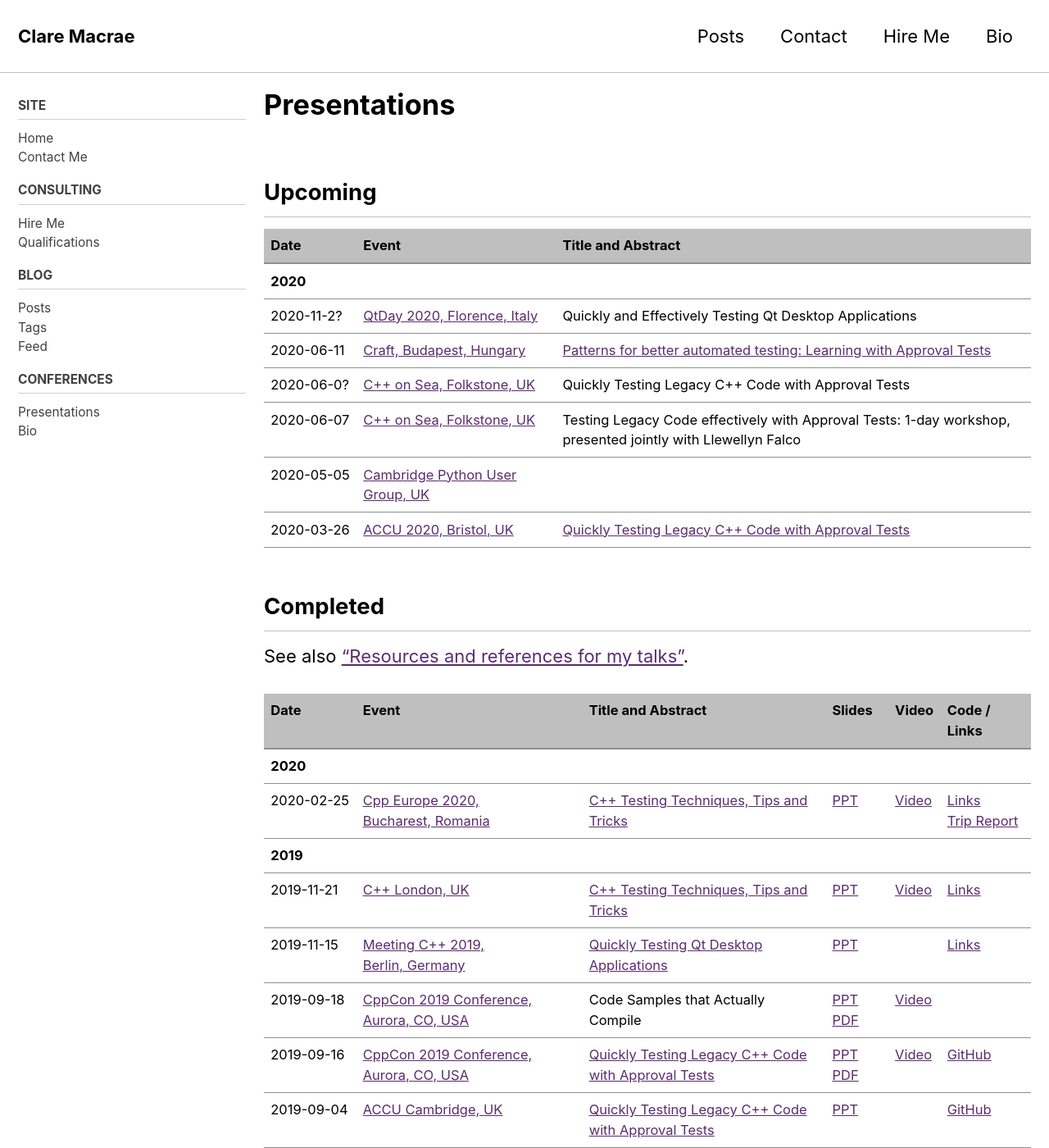
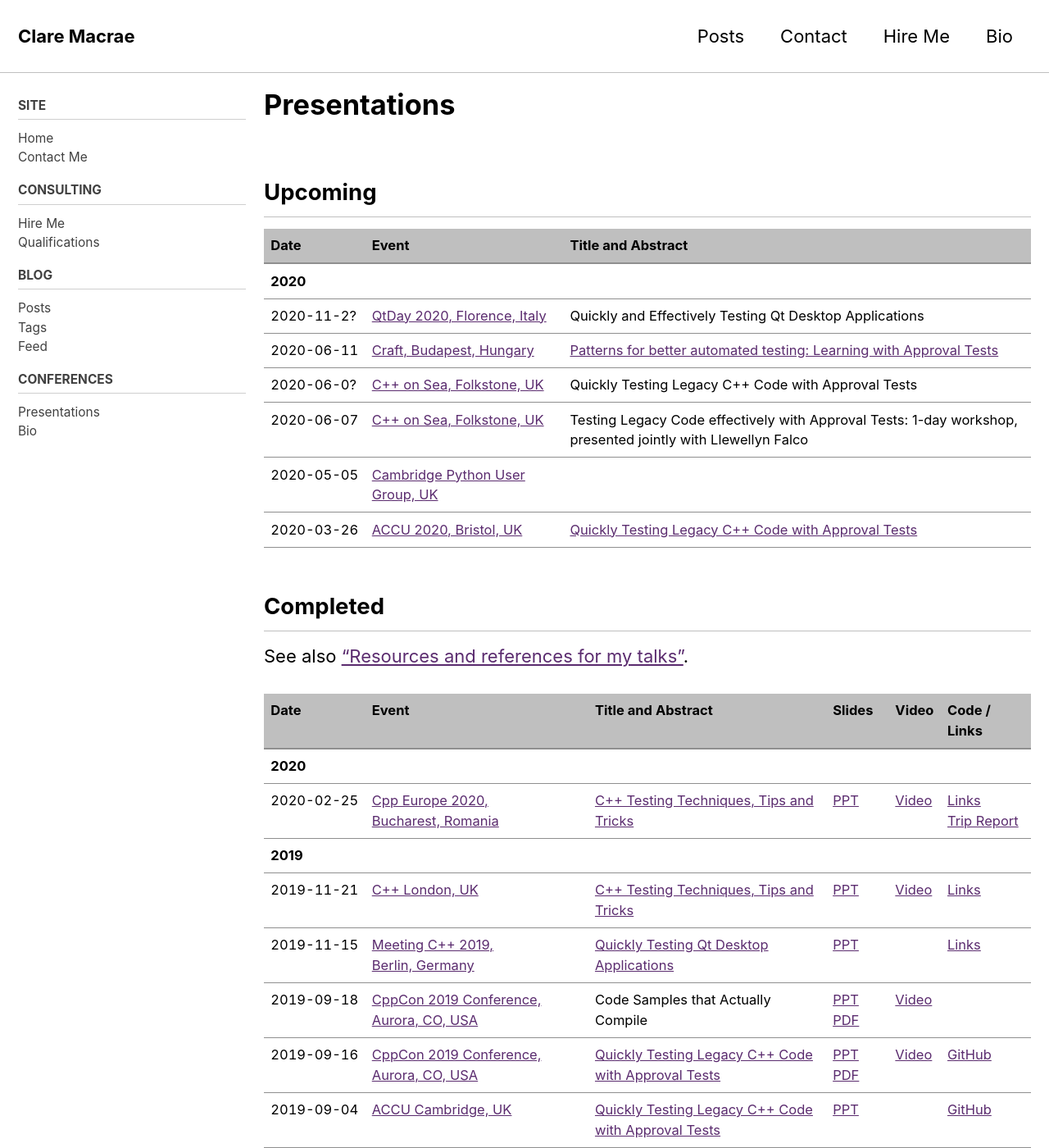
Before and after one commit to claremacrae/claremacrae.github.io, a Jekyll site: the page built from conferences/presentations.md, in a window 1280 px wide and 1400 px high. Shown: the whole window at 82% size. Built offline with Jekyll 4.4.1, drawn with Linux system fonts in a browser that asks for light colours; cached includes are drawn as plain includes; nearby versions of some CDN libraries.

Commit message:
Better alignment for dates in tables

```diff
--- a/_sass/minimal-mistakes/_utilities.scss
+++ b/_sass/minimal-mistakes/_utilities.scss
@@ -101,6 +101,11 @@ body:hover .visually-hidden button {
 
 .text-nowrap {
   white-space: nowrap;
+}
+
+.text-tabular-dates {
+  white-space: nowrap;
+  font-variant-numeric: tabular-nums;
 }
 
 /*
--- a/conferences/presentations.md
+++ b/conferences/presentations.md
@@ -11,12 +11,12 @@ read_time: false
 | Date  | Event | Title and Abstract |
 | ----- | ----- | ------------------ |
 | **2020** | &nbsp; | &nbsp; |
-| <span class="text-nowrap">2020-11-2?</span> | [QtDay 2020, Florence,&nbsp;Italy](https://www.qtday.it/) | Quickly and Effectively Testing Qt Desktop Applications |
-| <span class="text-nowrap">2020-06-11</span> | [Craft, Budapest,&nbsp;Hungary](https://craft-conf.com) | [Patterns for better automated testing: Learning with Approval Tests](https://craft-conf.com/speaker/ClareMacrae) |
-| <span class="text-nowrap">2020-06-0?</span> | [C++ on Sea, Folkstone,&nbsp;UK](https://cpponsea.uk/) | Quickly Testing Legacy C++ Code with Approval Tests |
-| <span class="text-nowrap">2020-06-07</span> | [C++ on Sea, Folkstone,&nbsp;UK](https://cpponsea.uk/) | Testing Legacy Code effectively with Approval Tests: 1-day workshop, presented jointly with Llewellyn Falco |
-| <span class="text-nowrap">2020-05-05</span> | [Cambridge Python User Group, UK](https://www.meetup.com/CamPUG/) | &nbsp; |
-| <span class="text-nowrap">2020-03-26</span> | [ACCU 2020, Bristol,&nbsp;UK](https://conference.accu.org/) | [Quickly Testing Legacy C++ Code with Approval Tests](https://flame.firebird.systems/archer-yates/ACCU2020/MyProgrammes#Entry.ItemPage.8453.0.EntryDefinition.b8efce33-2c84-4290-ba65-991a03ef305d) |
+| <span class="text-tabular-dates">2020-11-2?</span> | [QtDay 2020, Florence,&nbsp;Italy](https://www.qtday.it/) | Quickly and Effectively Testing Qt Desktop Applications |
+| <span class="text-tabular-dates">2020-06-11</span> | [Craft, Budapest,&nbsp;Hungary](https://craft-conf.com) | [Patterns for better automated testing: Learning with Approval Tests](https://craft-conf.com/speaker/ClareMacrae) |
+| <span class="text-tabular-dates">2020-06-0?</span> | [C++ on Sea, Folkstone,&nbsp;UK](https://cpponsea.uk/) | Quickly Testing Legacy C++ Code with Approval Tests |
+| <span class="text-tabular-dates">2020-06-07</span> | [C++ on Sea, Folkstone,&nbsp;UK](https://cpponsea.uk/) | Testing Legacy Code effectively with Approval Tests: 1-day workshop, presented jointly with Llewellyn Falco |
+| <span class="text-tabular-dates">2020-05-05</span> | [Cambridge Python User Group, UK](https://www.meetup.com/CamPUG/) | &nbsp; |
+| <span class="text-tabular-dates">2020-03-26</span> | [ACCU 2020, Bristol,&nbsp;UK](https://conference.accu.org/) | [Quickly Testing Legacy C++ Code with Approval Tests](https://flame.firebird.systems/archer-yates/ACCU2020/MyProgrammes#Entry.ItemPage.8453.0.EntryDefinition.b8efce33-2c84-4290-ba65-991a03ef305d) |
 
 ## Completed
 
@@ -25,15 +25,15 @@ See also ["Resources and references for my talks"](https://github.com/claremacra
 | Date  | Event | Title and Abstract | Slides  | Video | Code / Links |
 | ----- | ----- | ------------------ | ------- | ----- | ------------ |
 | **2020** | &nbsp; | &nbsp; | &nbsp; | &nbsp; | &nbsp; |
-| <span class="text-nowrap">2020-02-25</span> | [Cpp Europe 2020, Bucharest,&nbsp;Romania](https://cppeurope.com) | [C++ Testing Techniques, Tips and Tricks](https://cppeurope.com/sessions/cpp-testing-techniques-tips-and-tricks/) | [PPT](https://www.slideshare.net/ClareMacrae/cpp-testing-techniques-tips-and-tricks-cpp-europe) | [Video](https://www.youtube.com/watch?v=-5N-u34L7wo&list=PLKkbEnCSP7sek-bn-Ae-b16aa7y_mc2EH&index=10&t=0s) | [Links](https://github.com/claremacrae/talks/blob/master/Cpp_Testing_Techniques_Tips_and_Tricks.md#top) <br> [Trip&nbsp;Report](/blog/2020/03/cppeurope-2020) |
+| <span class="text-tabular-dates">2020-02-25</span> | [Cpp Europe 2020, Bucharest,&nbsp;Romania](https://cppeurope.com) | [C++ Testing Techniques, Tips and Tricks](https://cppeurope.com/sessions/cpp-testing-techniques-tips-and-tricks/) | [PPT](https://www.slideshare.net/ClareMacrae/cpp-testing-techniques-tips-and-tricks-cpp-europe) | [Video](https://www.youtube.com/watch?v=-5N-u34L7wo&list=PLKkbEnCSP7sek-bn-Ae-b16aa7y_mc2EH&index=10&t=0s) | [Links](https://github.com/claremacrae/talks/blob/master/Cpp_Testing_Techniques_Tips_and_Tricks.md#top) <br> [Trip&nbsp;Report](/blog/2020/03/cppeurope-2020) |
 | **2019** | &nbsp; | &nbsp; | &nbsp; | &nbsp; | &nbsp; |
-| <span class="text-nowrap">2019-11-21</span> | [C++ London, UK](https://www.meetup.com/CppLondon/) | [C++ Testing Techniques, Tips and Tricks](https://www.meetup.com/CppLondon/events/265146936/) | [PPT](https://www.slideshare.net/ClareMacrae/c-testing-techniques-tips-and-tricks-c-london) | [Video](https://www.youtube.com/watch?v=j3prZoR8c_c) | [Links](https://github.com/claremacrae/talks/blob/master/Cpp_Testing_Techniques_Tips_and_Tricks.md#top) |
-| <span class="text-nowrap">2019-11-15</span> | [Meeting C++ 2019, Berlin,&nbsp;Germany](https://meetingcpp.com/2019/) | [Quickly Testing Qt Desktop Applications](https://meetingcpp.com/2019/Talks/items/Quickly_Testing_Qt_Desktop_Applications.html) | [PPT](https://www.slideshare.net/ClareMacrae/quickly-testing-qt-desktop-applications) | &nbsp; | [Links](https://github.com/claremacrae/talks/blob/master/Quickly_Testing_Qt_Desktop_Applications.md#top) |
-| <span class="text-nowrap">2019-09-18</span> | [CppCon 2019 Conference, Aurora,&nbsp;CO,&nbsp;USA](https://cppcon.org/) | Code Samples that Actually Compile |  [PPT](https://www.slideshare.net/ClareMacrae/code-samples-that-actually-compile-clare-macrae-179736904) [PDF](https://github.com/CppCon/CppCon2019/raw/master/Lightning%20Talks%20and%20Lunch%20Sessions/code_samples_that_actually_compile/code_samples_that_actually_compile__clare_macrae__cppcon_2019.pdf) | [Video](https://www.youtube.com/watch?v=8mkHhwGkbXg) | &nbsp; |
-| <span class="text-nowrap">2019-09-16</span> | [CppCon 2019 Conference, Aurora,&nbsp;CO,&nbsp;USA](https://cppcon.org/) | [Quickly Testing Legacy C++ Code with Approval Tests](https://cppcon2019.sched.com/event/Sfdj/quickly-testing-legacy-c-code-with-approval-tests) | [PPT](https://www.slideshare.net/ClareMacrae/quickly-testing-legacy-c-code-with-approval-tests) [PDF](https://github.com/CppCon/CppCon2019/tree/master/Presentations/quickly_testing_legacy_cpp_code_with_approval_tests) | [Video](https://www.youtube.com/watch?v=3GZHvcdq32s) | [GitHub](https://github.com/claremacrae/ApprovalTests.cpp.Demos/tree/2019-09-cppcon) |
-| <span class="text-nowrap">2019-09-04</span> | [ACCU Cambridge, UK](https://www.meetup.com/ACCU-Cambridge/) | [Quickly Testing Legacy C++ Code with Approval Tests](https://www.meetup.com/ACCU-Cambridge/events/262761572/) | [PPT](https://www.slideshare.net/ClareMacrae/quickly-testing-legacy-cpp-code-accu-cam-2019) | &nbsp; | [GitHub](https://github.com/claremacrae/ApprovalTests.cpp.Demos/tree/2019-09-accu-cambridge) |
-| <span class="text-nowrap">2019-06-15</span> | [CPPP 2019, Paris,&nbsp;France](https://cppp.fr/) | [Quickly Testing Legacy Code](https://cppp.fr/index.php?L=0&id=20#talk.ClareMacrae) | [PPT](https://www.slideshare.net/ClareMacrae/quickly-testing-legacy-code-cpppfr-2019-clare-macrae) [PDF](https://github.com/cppp-france/CPPP-19/tree/master/quickly_testing_legacy_code-Clare_Macrae) | [Video](https://www.youtube.com/watch?v=JnoNTc-BmB8) | [GitHub](https://github.com/claremacrae/cppp2019) |
-| <span class="text-nowrap">2019-04-25</span> | [ACCU York, UK](https://www.meetup.com/ACCU-York/) | [Quickly Testing Legacy Code](https://www.meetup.com/ACCU-York/events/259156413/) | [PPT](https://www.slideshare.net/ClareMacrae/quickly-testing-legacy-code-accu-york-april-2019) | &nbsp; |  [GitHub](https://github.com/claremacrae/cpponsea2019/tree/accu_york_2019) |
-| <span class="text-nowrap">2019-02-05</span> | [C++ on Sea, Folkstone,&nbsp;UK](https://cpponsea.uk/) | [Quickly Testing Legacy Code](https://cpponsea.uk/2019/sessions/quickly-testing-legacy-code.html) | [PPT](https://www.slideshare.net/ClareMacrae/quickly-testing-legacy-code) [PDF](https://github.com/philsquared/cpponsea-slides/raw/master/2019/Clare%20Macrae%20-%20Quickly%20Testing%20Legacy%20Code.pdf) | [Video](https://www.youtube.com/watch?v=dtm8V3TIB6k) | [GitHub](https://github.com/claremacrae/cpponsea2019)  |
+| <span class="text-tabular-dates">2019-11-21</span> | [C++ London, UK](https://www.meetup.com/CppLondon/) | [C++ Testing Techniques, Tips and Tricks](https://www.meetup.com/CppLondon/events/265146936/) | [PPT](https://www.slideshare.net/ClareMacrae/c-testing-techniques-tips-and-tricks-c-london) | [Video](https://www.youtube.com/watch?v=j3prZoR8c_c) | [Links](https://github.com/claremacrae/talks/blob/master/Cpp_Testing_Techniques_Tips_and_Tricks.md#top) |
+| <span class="text-tabular-dates">2019-11-15</span> | [Meeting C++ 2019, Berlin,&nbsp;Germany](https://meetingcpp.com/2019/) | [Quickly Testing Qt Desktop Applications](https://meetingcpp.com/2019/Talks/items/Quickly_Testing_Qt_Desktop_Applications.html) | [PPT](https://www.slideshare.net/ClareMacrae/quickly-testing-qt-desktop-applications) | &nbsp; | [Links](https://github.com/claremacrae/talks/blob/master/Quickly_Testing_Qt_Desktop_Applications.md#top) |
+| <span class="text-tabular-dates">2019-09-18</span> | [CppCon 2019 Conference, Aurora,&nbsp;CO,&nbsp;USA](https://cppcon.org/) | Code Samples that Actually Compile |  [PPT](https://www.slideshare.net/ClareMacrae/code-samples-that-actually-compile-clare-macrae-179736904) [PDF](https://github.com/CppCon/CppCon2019/raw/master/Lightning%20Talks%20and%20Lunch%20Sessions/code_samples_that_actually_compile/code_samples_that_actually_compile__clare_macrae__cppcon_2019.pdf) | [Video](https://www.youtube.com/watch?v=8mkHhwGkbXg) | &nbsp; |
+| <span class="text-tabular-dates">2019-09-16</span> | [CppCon 2019 Conference, Aurora,&nbsp;CO,&nbsp;USA](https://cppcon.org/) | [Quickly Testing Legacy C++ Code with Approval Tests](https://cppcon2019.sched.com/event/Sfdj/quickly-testing-legacy-c-code-with-approval-tests) | [PPT](https://www.slideshare.net/ClareMacrae/quickly-testing-legacy-c-code-with-approval-tests) [PDF](https://github.com/CppCon/CppCon2019/tree/master/Presentations/quickly_testing_legacy_cpp_code_with_approval_tests) | [Video](https://www.youtube.com/watch?v=3GZHvcdq32s) | [GitHub](https://github.com/claremacrae/ApprovalTests.cpp.Demos/tree/2019-09-cppcon) |
+| <span class="text-tabular-dates">2019-09-04</span> | [ACCU Cambridge, UK](https://www.meetup.com/ACCU-Cambridge/) | [Quickly Testing Legacy C++ Code with Approval Tests](https://www.meetup.com/ACCU-Cambridge/events/262761572/) | [PPT](https://www.slideshare.net/ClareMacrae/quickly-testing-legacy-cpp-code-accu-cam-2019) | &nbsp; | [GitHub](https://github.com/claremacrae/ApprovalTests.cpp.Demos/tree/2019-09-accu-cambridge) |
+| <span class="text-tabular-dates">2019-06-15</span> | [CPPP 2019, Paris,&nbsp;France](https://cppp.fr/) | [Quickly Testing Legacy Code](https://cppp.fr/index.php?L=0&id=20#talk.ClareMacrae) | [PPT](https://www.slideshare.net/ClareMacrae/quickly-testing-legacy-code-cpppfr-2019-clare-macrae) [PDF](https://github.com/cppp-france/CPPP-19/tree/master/quickly_testing_legacy_code-Clare_Macrae) | [Video](https://www.youtube.com/watch?v=JnoNTc-BmB8) | [GitHub](https://github.com/claremacrae/cppp2019) |
+| <span class="text-tabular-dates">2019-04-25</span> | [ACCU York, UK](https://www.meetup.com/ACCU-York/) | [Quickly Testing Legacy Code](https://www.meetup.com/ACCU-York/events/259156413/) | [PPT](https://www.slideshare.net/ClareMacrae/quickly-testing-legacy-code-accu-york-april-2019) | &nbsp; |  [GitHub](https://github.com/claremacrae/cpponsea2019/tree/accu_york_2019) |
+| <span class="text-tabular-dates">2019-02-05</span> | [C++ on Sea, Folkstone,&nbsp;UK](https://cpponsea.uk/) | [Quickly Testing Legacy Code](https://cpponsea.uk/2019/sessions/quickly-testing-legacy-code.html) | [PPT](https://www.slideshare.net/ClareMacrae/quickly-testing-legacy-code) [PDF](https://github.com/philsquared/cpponsea-slides/raw/master/2019/Clare%20Macrae%20-%20Quickly%20Testing%20Legacy%20Code.pdf) | [Video](https://www.youtube.com/watch?v=dtm8V3TIB6k) | [GitHub](https://github.com/claremacrae/cpponsea2019)  |
 | **2018** | &nbsp; | &nbsp; | &nbsp; | &nbsp; | &nbsp; |
-| <span class="text-nowrap">2018-03-20</span> | [PIPELINE 2018, London,&nbsp;UK](https://pipelineconf.info/) | [Escaping 5 decades of monolithic annual releases](https://pipelineconf.info/pipeline-speakers/clare-macrae/) | [PPT](https://www.slideshare.net/ClareMacrae/escaping-5-decades-of-monolithic-annual-releases-91187595) | [Video](https://www.youtube.com/watch?v=dxXNvRvBzgM) | &nbsp; |
+| <span class="text-tabular-dates">2018-03-20</span> | [PIPELINE 2018, London,&nbsp;UK](https://pipelineconf.info/) | [Escaping 5 decades of monolithic annual releases](https://pipelineconf.info/pipeline-speakers/clare-macrae/) | [PPT](https://www.slideshare.net/ClareMacrae/escaping-5-decades-of-monolithic-annual-releases-91187595) | [Video](https://www.youtube.com/watch?v=dxXNvRvBzgM) | &nbsp; |
```
